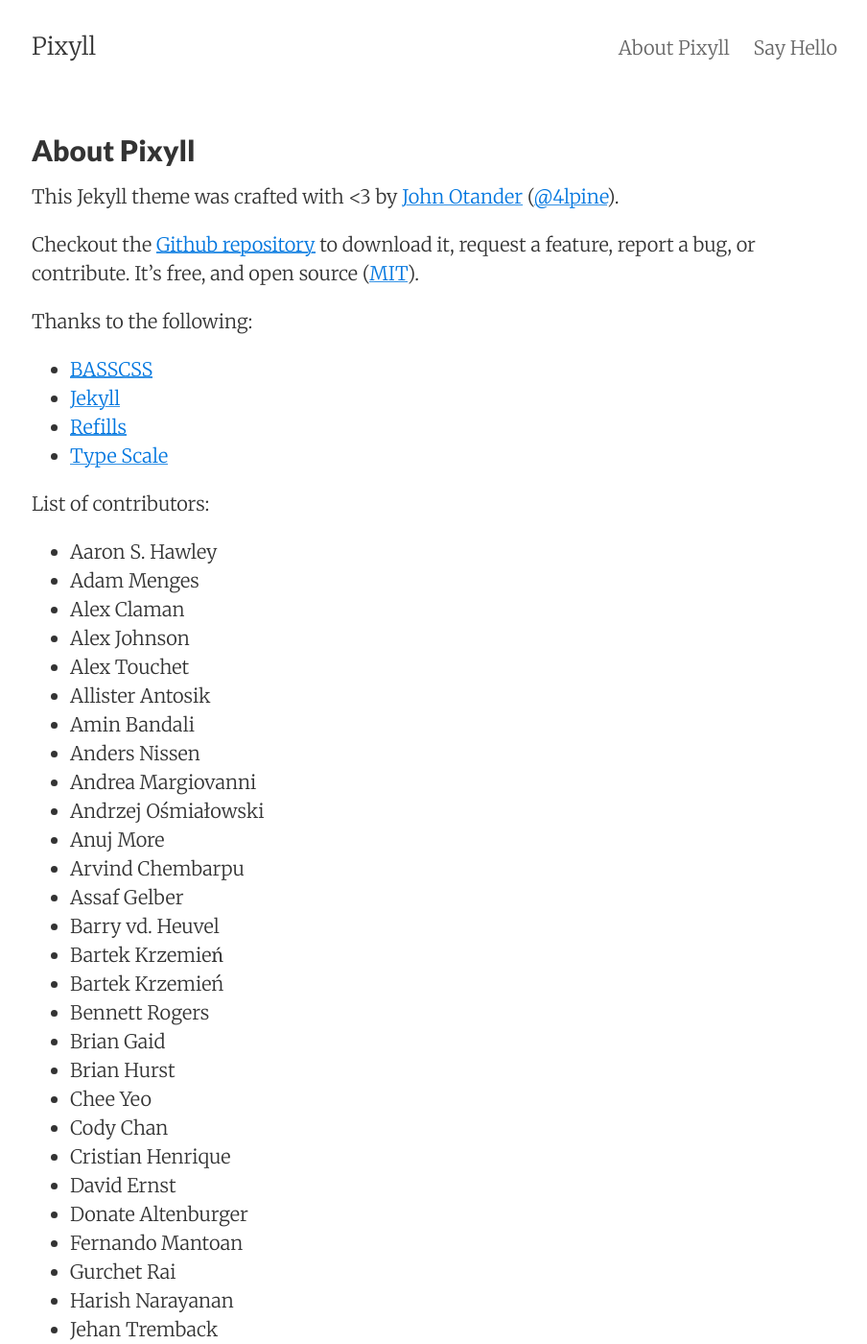
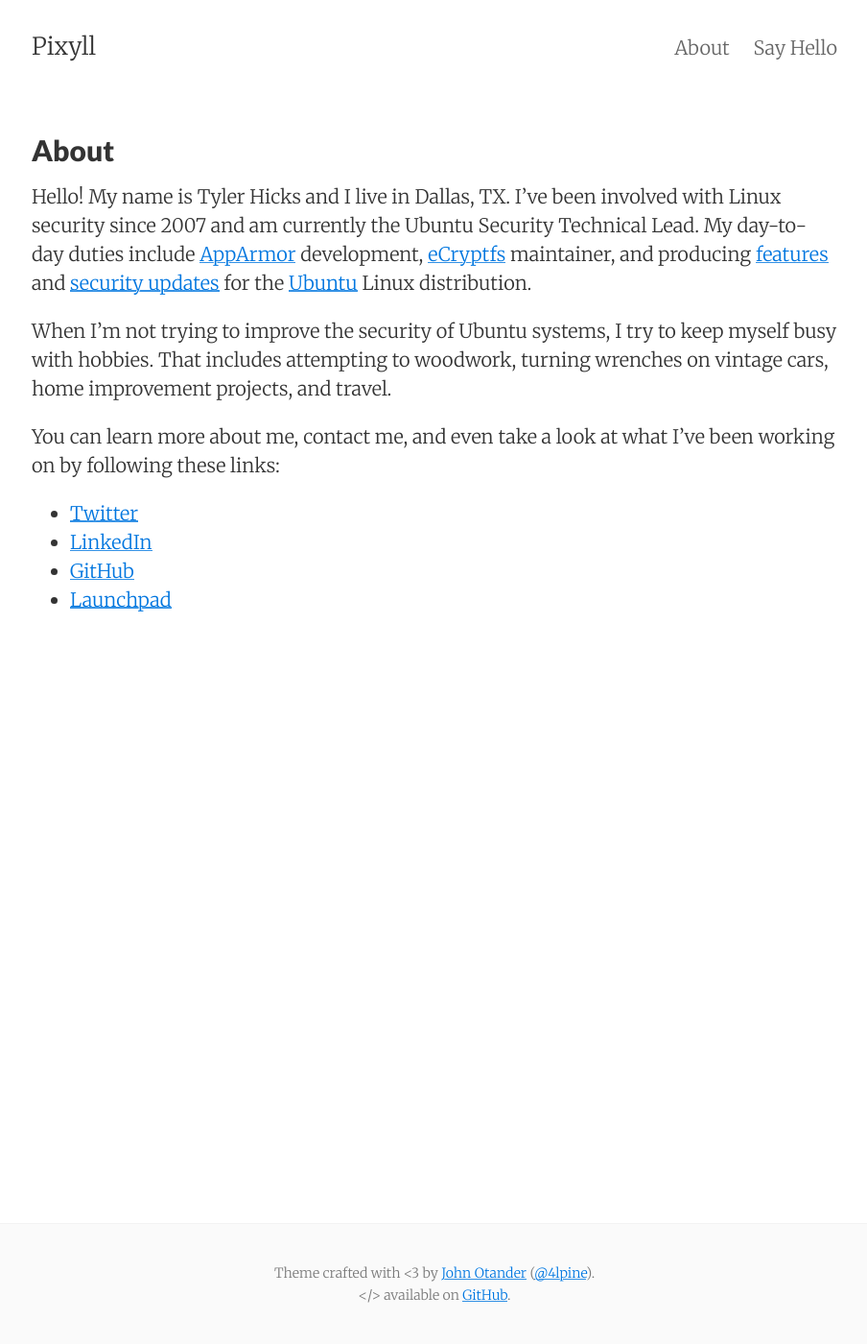
Before and after one commit to tyhicks/tyhicks.github.io, a Jekyll site: the page built from about.md, in a window 1280 px wide and 1400 px high. Shown: the whole window at 96% size, without its empty margins (187-1091 px from the left). Built offline with Jekyll 4.4.1, drawn with Linux system fonts in a browser that asks for light colours; some of the changed text lies outside the part shown.

Commit message:
Personalize the about page
Signed-off-by: Tyler Hicks <tyhicks@tyhicks.net>

```diff
--- a/about.md
+++ b/about.md
@@ -1,87 +1,27 @@
 ---
 layout: page
-title: About Pixyll
+title: About
 permalink: /about/
 tags: about
 ---
 
-This Jekyll theme was crafted with <3 by [John Otander](http://johnotander.com)
-([@4lpine](https://twitter.com/4lpine)).
+Hello! My name is Tyler Hicks and I live in Dallas, TX. I've been involved with
+Linux security since 2007 and am currently the Ubuntu Security Technical Lead.
+My day-to-day duties include
+[AppArmor](http://wiki.apparmor.net/index.php/Main_Page) development,
+[eCryptfs](ecryptfs.org) maintainer, and producing
+[features](https://wiki.ubuntu.com/Security/Features) and
+[security updates](https://usn.ubuntu.com) for the
+[Ubuntu](https://www.ubuntu.com/) Linux distribution.
 
-Checkout the [Github repository](https://github.com/johnotander/pixyll) to download it,
-request a feature, report a bug, or contribute. It's free, and open source
-([MIT](http://opensource.org/licenses/MIT)).
+When I'm not trying to improve the security of Ubuntu systems, I try to keep
+myself busy with hobbies. That includes attempting to woodwork, turning
+wrenches on vintage cars, home improvement projects, and travel.
 
-Thanks to the following:
+You can learn more about me, contact me, and even take a look at what I've been
+working on by following these links:
 
-* [BASSCSS](http://basscss.com)
-* [Jekyll](http://jekyllrb.com)
-* [Refills](http://refills.bourbon.io/)
-* [Type Scale](http://type-scale.com/)
-
-List of contributors:
-
-- Aaron S. Hawley
-- Adam Menges
-- Alex Claman
-- Alex Johnson
-- Alex Touchet
-- Allister Antosik
-- Amin Bandali
-- Anders Nissen
-- Andrea Margiovanni
-- Andrzej Ośmiałowski
-- Anuj More
-- Arvind Chembarpu
-- Assaf Gelber
-- Barry vd. Heuvel
-- Bartek Krzemień
-- Bartek Krzemień
-- Bennett Rogers
-- Brian Gaid
-- Brian Hurst
-- Chee Yeo
-- Cody Chan
-- Cristian Henrique
-- David Ernst
-- Donate Altenburger
-- Fernando Mantoan
-- Gurchet Rai
-- Harish Narayanan
-- Jehan Tremback
-- Jiaxi Gu (Isaac)
-- John Otander
-- Jordan Danielewski
-- Josh Buxton
-- Kirill Kulikov
-- Kyle Maxwell
-- Marta Sztybor
-- Martin Wagner
-- Matthew Graybosch
-- Maxim Tsoy
-- Mete Balci
-- Mike Lloyd
-- Mikhail Grachev
-- mindwind
-- Nick Rakochy
-- Nikolay Georgiev
-- Oliver Hamlet
-- Onur (e0i)
-- Praveer Gupta
-- Rassol (Karmeye)
-- Ricky Han
-- Roberto Pesando
-- Ryan Jacobs
-- Scott Martin
-- Selim Eren Bekçe
-- Shruti Rijhwani
-- Steef Hegeman
-- Tehmasp Chaudhri
-- Thomas Galvin
-- Timothy Gu
-- Tom Kraak
-- Vishnu Ks
-- Vladislav Arbatov
-- Yaroslav Yadrishnikov
-- Yee Chie Tu
-- Yeou Chien
+- [Twitter](https://twitter.com/tyhicks)
+- [LinkedIn](https://linkedin.com/in/tyhicks)
+- [GitHub](https://github.com/tyhicks)
+- [Launchpad](https://launchpad.net/~tyhicks)
```
